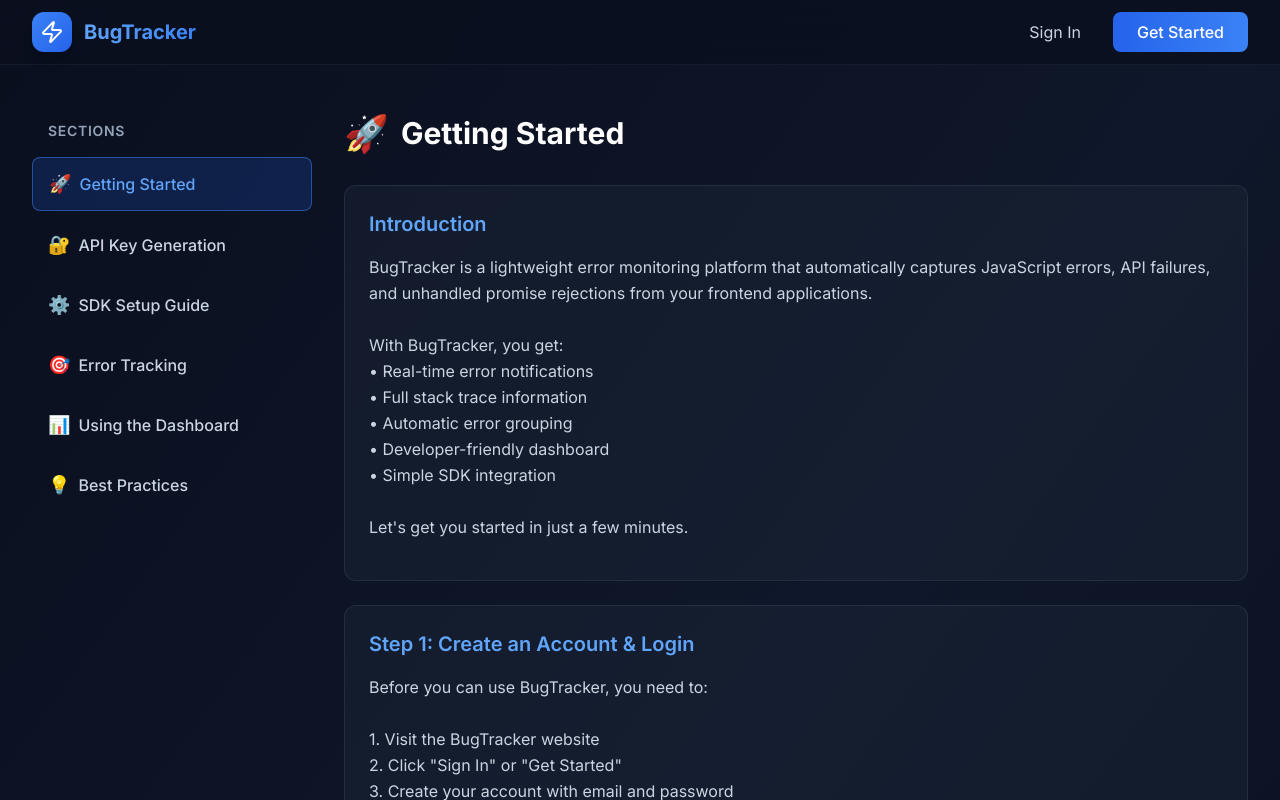
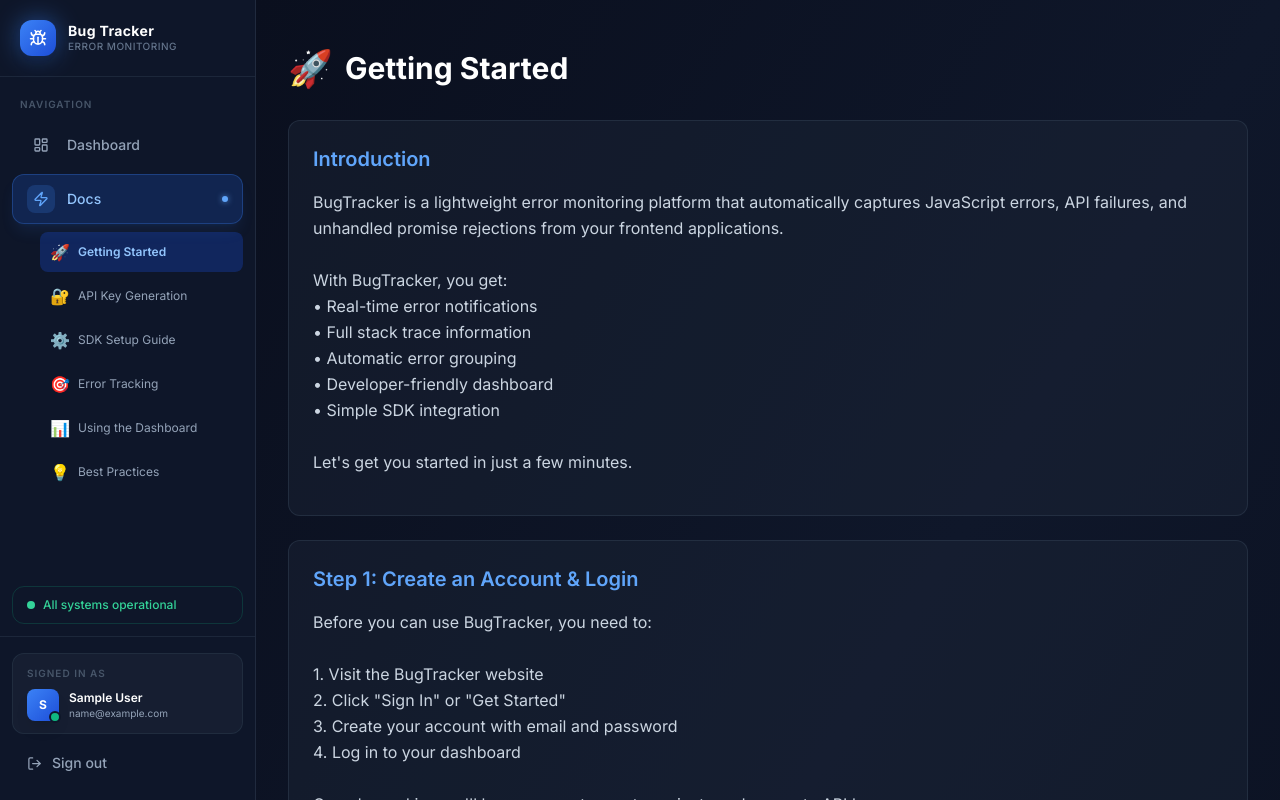
Before and after one commit to Jainprashuk/Error_tracker, a React (Vite) app in the folder bug-tracker/: page /docs in a window 1280 px wide. Shown: the top 800 px of the page. Built offline with nearby package versions, Linux system fonts and the light colour scheme; no server answers; sample sign-in values are in the browser's storage.

Commit message:
enhanced

```diff
--- a/bug-tracker/src/App.tsx
+++ b/bug-tracker/src/App.tsx
@@ -5,6 +5,7 @@ import { useAuthStore } from './store/auth';
 import { LandingPage } from './pages/LandingPage';
 import { LoginPage } from './pages/LoginPage';
 import { DocsPage } from './pages/DocsPage';
+import { DashboardLayout } from './components/DashboardLayout';
 import { DashboardPage } from './pages/DashboardPage';
 import { ProjectPage } from './pages/ProjectPage';
 import { ErrorDetailPage } from './pages/ErrorDetailPage';
@@ -62,31 +63,12 @@ export default function App() {
         <Routes>
           <Route path="/" element={<LandingPage />} />
           <Route path="/login" element={<LoginPage />} />
-          <Route path="/docs" element={<DocsPage />} />
-          <Route
-            path="/dashboard"
-            element={
-              <ProtectedRoute>
-                <DashboardPage />
-              </ProtectedRoute>
-            }
-          />
-          <Route
-            path="/project/:id"
-            element={
-              <ProtectedRoute>
-                <ProjectPage />
-              </ProtectedRoute>
-            }
-          />
-          <Route
-            path="/error/:fingerprint"
-            element={
-              <ProtectedRoute>
-                <ErrorDetailPage />
-              </ProtectedRoute>
-            }
-          />
+          <Route element={<ProtectedRoute><DashboardLayout /></ProtectedRoute>}>
+            <Route path="/dashboard" element={<DashboardPage />} />
+            <Route path="/project/:id" element={<ProjectPage />} />
+            <Route path="/error/:fingerprint" element={<ErrorDetailPage />} />
+            <Route path="/docs" element={<DocsPage isLoggedIn={true} />} />
+          </Route>
           <Route path="*" element={<Navigate to="/" replace />} />
         </Routes>
       </Router>
--- a/bug-tracker/src/components/CreateProjectModal.tsx
+++ b/bug-tracker/src/components/CreateProjectModal.tsx
@@ -122,31 +122,7 @@ export const CreateProjectModal: React.FC<CreateProjectModalProps> = ({
                   <p className="text-[10px] text-slate-600 mt-2">⚠ Store this key securely — it won't be shown again.</p>
                 </div>
 
-                {/* Code snippet */}
-                <div>
-                  <div className="flex items-center gap-2 mb-2">
-                    <Terminal size={12} className="text-slate-500" />
-                    <p className="text-xs text-slate-400 font-semibold uppercase tracking-widest">SDK Setup</p>
-                  </div>
-                  <div className="bg-slate-950/70 border border-slate-700/40 rounded-xl overflow-hidden">
-                    <div className="px-4 py-2 border-b border-slate-700/40 flex items-center gap-1.5">
-                      <div className="w-2.5 h-2.5 rounded-full bg-red-500/70" />
-                      <div className="w-2.5 h-2.5 rounded-full bg-amber-500/70" />
-                      <div className="w-2.5 h-2.5 rounded-full bg-emerald-500/70" />
-                      <span className="text-slate-600 text-[10px] font-mono ml-2">index.ts</span>
-                    </div>
-                    <pre className="p-4 text-slate-300 font-mono text-xs overflow-x-auto leading-relaxed">
-                      {`import { initBugTracker } from 'bug-tracker-sdk';
 
-initBugTracker({
-  project: "${projectName}",
-  collectorUrl: "https://bugtracker.jainprashuk.in",
-  apiKey: "${apiKey}"
-});`}
-                    </pre>
-                  </div>
-                  <p className="text-[10px] text-slate-600 mt-2 font-mono">npm install bug-tracker-sdk</p>
-                </div>
 
                 <Button id="modal-done-btn" variant="primary" onClick={handleClose} className="w-full">
                   Done — Go to Dashboard
--- /dev/null
+++ b/bug-tracker/src/components/DashboardLayout.tsx
@@ -0,0 +1,14 @@
+import React from 'react';
+import { Outlet } from 'react-router-dom';
+import { Sidebar } from './Sidebar';
+
+export const DashboardLayout: React.FC = () => {
+  return (
+    <div className="flex min-h-screen">
+      <Sidebar />
+      <main className="flex-1 ml-64 bg-slate-950 min-h-screen">
+        <Outlet />
+      </main>
+    </div>
+  );
+};
--- a/bug-tracker/src/components/Sidebar.tsx
+++ b/bug-tracker/src/components/Sidebar.tsx
@@ -1,7 +1,8 @@
 import React from 'react';
-import { LogOut, Home, Zap, Bug, LayoutDashboard } from 'lucide-react';
-import { useNavigate, useLocation } from 'react-router-dom';
+import { LogOut, Zap, Bug, LayoutDashboard } from 'lucide-react';
+import { useNavigate, useLocation, useSearchParams } from 'react-router-dom';
 import { useAuthStore } from '../store/auth';
+import { DOCS_SECTIONS } from '../types/docsSections';
 
 interface NavItem {
   label: string;
@@ -22,7 +23,17 @@ export const Sidebar: React.FC = () => {
 
   const navItems: NavItem[] = [
     { label: 'Dashboard', icon: LayoutDashboard, href: '/dashboard' },
+    {
+      label: 'Docs',
+      icon: Zap,
+      href: '/docs',
+    }
   ];
+
+  // For docs subtabs
+  const [searchParams, setSearchParams] = useSearchParams();
+  const isDocs = location.pathname === '/docs';
+  const docsActiveSection = searchParams.get('section') || DOCS_SECTIONS[0].id;
 
   const isActive = (href: string) =>
     location.pathname === href || location.pathname.startsWith(href + '/');
@@ -57,8 +68,8 @@ export const Sidebar: React.FC = () => {
           const active = isActive(item.href);
 
           return (
+            <div key={item.href}>
               <button
-              key={item.href}
                 id={`nav-${item.label.toLowerCase().replace(' ', '-')}`}
                 onClick={() => navigate(item.href)}
                 style={{ animationDelay: `${idx * 50}ms` }}
@@ -75,19 +86,37 @@ export const Sidebar: React.FC = () => {
                 ].join(' ')}>
                   <Icon size={16} className={active ? 'text-blue-400' : ''} />
                 </div>
-
                 <span className="text-sm font-medium flex-1">{item.label}</span>
-
                 {item.badge !== undefined && (
                   <span className="text-[10px] font-bold bg-red-500/20 text-red-300 border border-red-500/30 px-1.5 py-0.5 rounded-full">
                     {item.badge}
                   </span>
                 )}
-
                 {active && (
                   <div className="w-1.5 h-1.5 rounded-full bg-blue-400 shadow-[0_0_6px_rgba(96,165,250,0.8)]" />
                 )}
               </button>
+              {/* Docs subtabs */}
+              {item.href === '/docs' && isDocs && (
+                <div className="ml-7 mt-2 flex flex-col gap-1">
+                  {DOCS_SECTIONS.map((section) => (
+                    <button
+                      key={section.id}
+                      onClick={() => setSearchParams({ section: section.id })}
+                      className={[
+                        'flex items-center gap-2 px-2.5 py-2 rounded-lg text-left transition-all',
+                        docsActiveSection === section.id
+                          ? 'bg-blue-700/30 text-blue-300 font-semibold'
+                          : 'text-slate-400 hover:bg-slate-700/40 hover:text-white',
+                      ].join(' ')}
+                    >
+                      <span className="text-base">{section.icon}</span>
+                      <span className="text-xs">{section.title}</span>
+                    </button>
+                  ))}
+                </div>
+              )}
+            </div>
           );
         })}
       </nav>
--- a/bug-tracker/src/components/ui.tsx
+++ b/bug-tracker/src/components/ui.tsx
@@ -278,7 +278,9 @@ interface TabsProps {
 
 export const Tabs: React.FC<TabsProps> = ({ tabs, activeTab, onChange }) => (
   <div className="flex items-center gap-1 bg-slate-900/60 backdrop-blur border border-slate-700/50 rounded-xl p-1">
-    {tabs.map((tab) => (
+    {tabs
+      .filter(tab => tab.show !== false)
+      .map((tab) => (
         <button
           key={tab.id}
           onClick={() => onChange(tab.id)}
--- a/bug-tracker/src/pages/DocsPage.tsx
+++ b/bug-tracker/src/pages/DocsPage.tsx
@@ -1,27 +1,36 @@
-import { useState } from 'react';
-import { Copy, Check } from 'lucide-react';
-import { Zap } from 'lucide-react';
-import { useNavigate } from 'react-router-dom';
+import { useState, useEffect } from "react";
+import { Copy, Check } from "lucide-react";
+import { Zap } from "lucide-react";
+import { useNavigate, useSearchParams } from "react-router-dom";
+import { DOCS_SECTIONS } from "../types/docsSections";
 
-export function DocsPage() {
-  const [activeSection, setActiveSection] = useState<string>('getting-started');
-  const [copiedCode, setCopiedCode] = useState<string>('');
-    const navigate = useNavigate();
+
+export function DocsPage({ isLoggedIn }: { isLoggedIn: boolean }) {
+  const [searchParams, setSearchParams] = useSearchParams();
+  const [activeSection, setActiveSection] = useState<string>(searchParams.get('section') || DOCS_SECTIONS[0].id);
+  const [copiedCode, setCopiedCode] = useState<string>("");
+  const navigate = useNavigate();
+
+  // Sync activeSection with URL query param
+  useEffect(() => {
+    const section = searchParams.get('section') || DOCS_SECTIONS[0].id;
+    setActiveSection(section);
+  }, [searchParams]);
 
   const copyToClipboard = (code: string, id: string) => {
     navigator.clipboard.writeText(code);
     setCopiedCode(id);
-    setTimeout(() => setCopiedCode(''), 2000);
+    setTimeout(() => setCopiedCode(""), 2000);
   };
 
   const sections = [
     {
-      id: 'getting-started',
-      title: 'Getting Started',
-      icon: '🚀',
+      id: "getting-started",
+      title: "Getting Started",
+      icon: "🚀",
       subsections: [
         {
-          title: 'Introduction',
+          title: "Introduction",
           content: `BugTracker is a lightweight error monitoring platform that automatically captures JavaScript errors, API failures, and unhandled promise rejections from your frontend applications.
 
 With BugTracker, you get:
@@ -34,7 +43,7 @@ With BugTracker, you get:
 Let's get you started in just a few minutes.`,
         },
         {
-          title: 'Step 1: Create an Account & Login',
+          title: "Step 1: Create an Account & Login",
           content: `Before you can use BugTracker, you need to:
 
 1. Visit the BugTracker website
@@ -45,7 +54,7 @@ Let's get you started in just a few minutes.`,
 Once logged in, you'll have access to create projects and generate API keys.`,
         },
         {
-          title: 'Step 2: Create Your First Project',
+          title: "Step 2: Create Your First Project",
           content: `After logging in to your dashboard:
 
 1. Click the "Create Project" button
@@ -56,25 +65,25 @@ Once logged in, you'll have access to create projects and generate API keys.`,
 You'll see your project dashboard with statistics and error tracking.`,
         },
         {
-          title: 'Installation',
-          content: 'Install the BugTracker SDK via npm:',
+          title: "Installation",
+          content: "Install the BugTracker SDK via npm:",
           code: `npm install bug-tracker-sdk`,
         },
       ],
     },
     {
-      id: 'api-key',
-      title: 'API Key Generation',
-      icon: '🔐',
+      id: "api-key",
+      title: "API Key Generation",
+      icon: "🔐",
       subsections: [
         {
-          title: 'Understanding API Keys',
+          title: "Understanding API Keys",
           content: `An API Key is a unique identifier that allows your application to communicate with BugTracker's collector service. Each project has its own API key.
 
 Never share your API key with untrusted sources. It's safe to include in your frontend code since it only allows error reporting, not data access.`,
         },
         {
-          title: 'How to Generate an API Key',
+          title: "How to Generate an API Key",
           content: `When you create a new project in your BugTracker dashboard:
 
 1. Click "Create Project" button
@@ -86,7 +95,7 @@ Never share your API key with untrusted sources. It's safe to include in your fr
 The API key will look something like: "sk_live_a1b2c3d4e5f6g7h8i9j0"`,
         },
         {
-          title: 'Where to Find Your API Key',
+          title: "Where to Find Your API Key",
           content: `To view your API key later:
 
 1. Go to your Dashboard
@@ -98,7 +107,7 @@ The API key will look something like: "sk_live_a1b2c3d4e5f6g7h8i9j0"`,
 Each project has a unique API key. If you have multiple projects, each will have its own key.`,
         },
         {
-          title: 'Using Your API Key',
+          title: "Using Your API Key",
           content: `Once you have your API key, use it to initialize the SDK:`,
           code: `import { initBugTracker } from "bug-tracker-sdk";
 import axios from "axios";
@@ -113,13 +122,14 @@ initBugTracker({
       ],
     },
     {
-      id: 'sdk-setup',
-      title: 'SDK Setup Guide',
-      icon: '⚙️',
+      id: "sdk-setup",
+      title: "SDK Setup Guide",
+      icon: "⚙️",
       subsections: [
         {
-          title: 'Basic Setup',
-          content: 'Initialize BugTracker in your application as early as possible:',
+          title: "Basic Setup",
+          content:
+            "Initialize BugTracker in your application as early as possible:",
           code: `import { initBugTracker } from "bug-tracker-sdk";
 import axios from "axios";
 
@@ -131,8 +141,9 @@ initBugTracker({
 // Your app code here...`,
         },
         {
-          title: 'React Setup',
-          content: 'For React applications, initialize the SDK in your main.tsx or index.tsx:',
+          title: "React Setup",
+          content:
+            "For React applications, initialize the SDK in your main.tsx or index.tsx:",
           code: `// main.tsx
 import { initBugTracker } from 'bug-tracker-sdk'
 import axios from 'axios'
@@ -154,8 +165,8 @@ ReactDOM.createRoot(document.getElementById('root')!).render(
 )`,
         },
         {
-          title: 'Environment Variables',
-          content: 'Store sensitive information in environment variables:',
+          title: "Environment Variables",
+          content: "Store sensitive information in environment variables:",
           code: `// .env.local
 VITE_API_KEY=sk_live_your_api_key_here
 
@@ -171,13 +182,14 @@ initBugTracker({
       ],
     },
     {
-      id: 'error-tracking',
-      title: 'Error Tracking',
-      icon: '🎯',
+      id: "error-tracking",
+      title: "Error Tracking",
+      icon: "🎯",
       subsections: [
         {
-          title: 'Automatic Error Capturing',
-          content: 'BugTracker automatically captures these errors without any additional code:',
+          title: "Automatic Error Capturing",
+          content:
+            "BugTracker automatically captures these errors without any additional code:",
           code: `// 1. JavaScript Crashes
 const user = null;
 console.log(user.name); // Automatically tracked
@@ -202,8 +214,8 @@ axios.get('/api/users')
   })`,
         },
         {
-          title: 'Error Information Captured',
-          content: 'Each error report includes:',
+          title: "Error Information Captured",
+          content: "Each error report includes:",
           code: `{
   "error": {
     "message": "TypeError: Cannot read property 'name' of null",
@@ -229,12 +241,12 @@ axios.get('/api/users')
       ],
     },
     {
-      id: 'dashboard',
-      title: 'Using the Dashboard',
-      icon: '📊',
+      id: "dashboard",
+      title: "Using the Dashboard",
+      icon: "📊",
       subsections: [
         {
-          title: 'Dashboard Overview',
+          title: "Dashboard Overview",
           content: `The BugTracker dashboard gives you complete visibility into your application's errors:
 
 • Total Errors - Count of all errors in your app
@@ -245,7 +257,7 @@ axios.get('/api/users')
 All statistics update in real-time as errors are reported.`,
         },
         {
-          title: 'Project Dashboard',
+          title: "Project Dashboard",
           content: `When you click on a project:
 
 1. See a list of all errors in this project
@@ -260,7 +272,7 @@ Each project displays:
 • Real-time updates`,
         },
         {
-          title: 'Viewing Error Details',
+          title: "Viewing Error Details",
           content: `When you click on an error, you'll see:
 
 • Error Message - The main error text
@@ -274,7 +286,7 @@ Each project displays:
 • Fingerprint - Unique identifier for error grouping`,
         },
         {
-          title: 'Finding Your API Key in Dashboard',
+          title: "Finding Your API Key in Dashboard",
           content: `Your API key is displayed on the project page:
 
 1. Log in to BugTracker
@@ -288,13 +300,14 @@ Each time you create a new project, a unique API key is automatically generated.
       ],
     },
     {
-      id: 'best-practices',
-      title: 'Best Practices',
-      icon: '💡',
+      id: "best-practices",
+      title: "Best Practices",
+      icon: "💡",
       subsections: [
         {
-          title: 'Initialize Early',
-          content: 'Initialize BugTracker as the very first thing in your application:',
+          title: "Initialize Early",
+          content:
+            "Initialize BugTracker as the very first thing in your application:",
           code: `// ✅ Good - Initialize first
 import { initBugTracker } from 'bug-tracker-sdk'
 initBugTracker({ ... })
@@ -308,8 +321,8 @@ import App from './App'
 initBugTracker({ ... }) // Errors before this won't be tracked`,
         },
         {
-          title: 'Secure Your API Key',
-          content: 'Protect your API key with best practices:',
+          title: "Secure Your API Key",
+          content: "Protect your API key with best practices:",
           code: `// ✅ Good - Use environment variables
 const apiKey = import.meta.env.VITE_API_KEY
 initBugTracker({
@@ -324,8 +337,8 @@ initBugTracker({
 })`,
         },
         {
-          title: 'Handle Errors Gracefully',
-          content: 'Catch and log errors appropriately:',
+          title: "Handle Errors Gracefully",
+          content: "Catch and log errors appropriately:",
           code: `// ✅ Good - Let errors be tracked
 async function fetchUser(id: string) {
   try {
@@ -348,82 +361,19 @@ async function fetchUser(id: string) {
   }
 }`,
         },
-
       ],
-    }
+    },
   ];
 
   // Filter to show only the active section
-  const displaySections = sections.filter(s => s.id === activeSection);
+  const displaySections = sections.filter((s) => s.id === activeSection);
 
   return (
     <div className="min-h-screen bg-gradient-to-br from-slate-950 via-slate-900 to-slate-950 text-white">
-      {/* Header */}
-      <nav className="sticky top-0 z-50 bg-slate-950/80 backdrop-blur-lg border-b border-slate-800/50">
-        <div className="max-w-7xl mx-auto px-4 sm:px-6 lg:px-8">
-          <div className="flex justify-between items-center h-16">
-            {/* Logo */}
-            <div className="flex items-center gap-3">
-              <div className="w-10 h-10 bg-gradient-to-br from-blue-500 to-blue-600 rounded-xl flex items-center justify-center shadow-lg">
-                <Zap size={24} className="text-white" />
-              </div>
-              <span className="text-xl font-bold bg-gradient-to-r from-blue-400 to-blue-500 bg-clip-text text-transparent">
-                BugTracker
-              </span>
-            </div>
-
-
-            {/* CTA Buttons */}
-            <div className="hidden md:flex items-center gap-4">
-              <button
-                onClick={() => navigate('/login')}
-                className="px-4 py-2 text-slate-300 hover:text-white transition-colors"
-              >
-                Sign In
-              </button>
-              <button
-                onClick={() => navigate('/login')}
-                className="px-6 py-2 bg-gradient-to-r from-blue-600 to-blue-500 hover:from-blue-500 hover:to-blue-400 rounded-lg font-medium transition-all duration-200 active:scale-95"
-              >
-                Get Started
-              </button>
-            </div>
-
-          </div>
-
-
-        </div>
-      </nav>
-
-      <div className="max-w-7xl mx-auto px-4 sm:px-6 lg:px-8 py-12">
-        <div className="grid md:grid-cols-4 gap-8">
-          {/* Sidebar Navigation */}
-          <div className="md:col-span-1">
-            <div className="sticky top-24 space-y-2">
-              <div className="px-4 py-2 text-sm font-semibold text-slate-400 uppercase tracking-wider">
-                Sections
-              </div>
-              {sections.map((section) => (
-                <button
-                  key={section.id}
-                  onClick={() => setActiveSection(section.id)}
-                  className={`w-full text-left px-4 py-3 rounded-lg transition-all ${
-                    activeSection === section.id
-                      ? 'bg-blue-600/20 border border-blue-500/50 text-blue-400'
-                      : 'hover:bg-slate-800/50 text-slate-300 hover:text-white'
-                  }`}
-                >
-                  <div className="flex items-center gap-2">
-                    <span className="text-lg">{section.icon}</span>
-                    <span className="font-medium">{section.title}</span>
-                  </div>
-                </button>
-              ))}
-            </div>
-          </div>
-
+      <div className="mx-auto px-4 sm:px-6 lg:px-8 py-12">
+        <div className="space-y-8">
           {/* Main Content */}
-          <div className="md:col-span-3 space-y-8">
+          <div className="space-y-8">
             {displaySections.map((section) => (
               <div key={section.id} className="space-y-6">
                 <div className="flex items-center gap-3 mb-8">
@@ -436,7 +386,9 @@ async function fetchUser(id: string) {
                     key={idx}
                     className="bg-slate-800/40 border border-slate-700/50 rounded-xl p-6 hover:border-blue-500/30 transition-all"
                   >
-                    <h3 className="text-xl font-semibold mb-4 text-blue-400">{subsection.title}</h3>
+                    <h3 className="text-xl font-semibold mb-4 text-blue-400">
+                      {subsection.title}
+                    </h3>
 
                     <p className="text-slate-300 mb-4 leading-relaxed whitespace-pre-wrap">
                       {subsection.content}
@@ -445,10 +397,17 @@ async function fetchUser(id: string) {
                     {subsection.code && (
                       <div className="relative">
                         <pre className="bg-slate-950 rounded-lg p-4 overflow-x-auto border border-slate-600/50">
-                          <code className="text-sm text-slate-200 font-mono">{subsection.code}</code>
+                          <code className="text-sm text-slate-200 font-mono">
+                            {subsection.code}
+                          </code>
                         </pre>
                         <button
-                          onClick={() => copyToClipboard(subsection.code!, `${section.id}-${idx}`)}
+                          onClick={() =>
+                            copyToClipboard(
+                              subsection.code!,
+                              `${section.id}-${idx}`,
+                            )
+                          }
                           className="absolute top-3 right-3 p-2 bg-slate-700/50 hover:bg-slate-600 rounded transition-colors"
                           title="Copy to clipboard"
                         >
@@ -469,7 +428,8 @@ async function fetchUser(id: string) {
             <div className="bg-gradient-to-r from-blue-600/20 to-purple-600/20 border border-blue-500/30 rounded-xl p-8 text-center mt-12">
               <h3 className="text-2xl font-bold mb-3">Ready to get started?</h3>
               <p className="text-slate-300 mb-6">
-                Create an account and start monitoring your application errors in minutes.
+                Create an account and start monitoring your application errors
+                in minutes.
               </p>
               <a
                 href="/login"
--- a/bug-tracker/src/pages/LandingPage.tsx
+++ b/bug-tracker/src/pages/LandingPage.tsx
@@ -62,7 +62,7 @@ export const LandingPage: React.FC = () => {
                 Pricing
               </button>
               <a
-                href="/docs"
+                href="/login"
                 className="text-slate-300 hover:text-white transition-colors"
               >
                 Docs
@@ -477,12 +477,12 @@ initBugTracker({
               <h4 className="font-bold mb-4">Resources</h4>
               <ul className="space-y-2 text-slate-400 text-sm">
                 <li>
-                  <a href="/docs" className="hover:text-white transition-colors">
+                  <a href="/login" className="hover:text-white transition-colors">
                     Docs
                   </a>
                 </li>
                 <li>
-                  <a href="/docs" className="hover:text-white transition-colors">
+                  <a href="/login" className="hover:text-white transition-colors">
                     API Reference
                   </a>
                 </li>
--- /dev/null
+++ b/bug-tracker/src/types/docsSections.ts
@@ -0,0 +1,10 @@
+// Centralized doc sections for sidebar and DocsPage
+export const DOCS_SECTIONS = [
+  { id: 'getting-started', title: 'Getting Started', icon: '🚀' },
+  { id: 'api-key', title: 'API Key Generation', icon: '🔐' },
+  { id: 'sdk-setup', title: 'SDK Setup Guide', icon: '⚙️' },
+  { id: 'error-tracking', title: 'Error Tracking', icon: '🎯' },
+  { id: 'dashboard', title: 'Using the Dashboard', icon: '📊' },
+  { id: 'best-practices', title: 'Best Practices', icon: '💡' },
+  // Add more if needed
+];
--- a/bug-tracker/src/types/index.ts
+++ b/bug-tracker/src/types/index.ts
@@ -45,6 +45,7 @@ export interface ErrorDetail extends Error {
   projectId: string;
   screenshot_url?: string;
   performance?: Record<string, any>;
+  metadata?: Record<string, any>;
 }
 
 export interface User {
```
Also changed, not shown: bug-tracker/src/pages/DashboardPage.tsx (+24 -8 lines), bug-tracker/src/pages/ErrorDetailPage.tsx (+50 -2 lines), bug-tracker/src/pages/ProjectPage.tsx (+12 -4 lines), 1 other file (tests, documents, lock files or other folders). Lines whose indentation alone changed are shown as unchanged.
